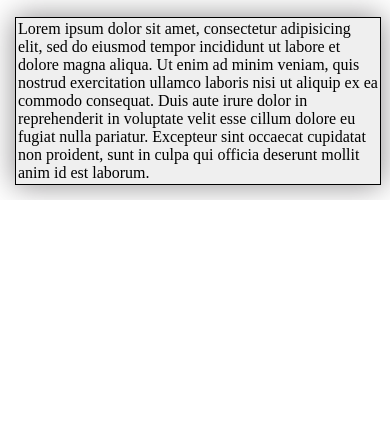
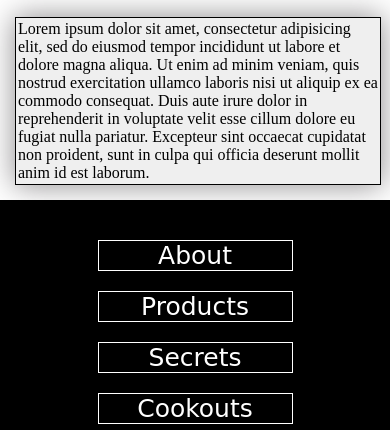
Before and after one commit to Bigupzz/basecamp, a plain HTML site: page index.html in a window 390 px wide. Shown: the part 670-1100 px from the top of the page. Before the commit the page ends 870 px from the top, so only its background shows below. Drawn offline with Linux system fonts and the light colour scheme; a web font is replaced by a local one.

Commit message:
add footer and style

```diff
--- a/index.html
+++ b/index.html
@@ -76,6 +76,23 @@
 
 
 
+
+
   </div>
+  <footer>
+    <div class="footwrap">
+      <ul>
+        <li><a href="#">About</a></li>
+        <li><a href="#">Products</a></li>
+        <li><a href="#">Secrets</a></li>
+        <li><a href="#">Cookouts</a></li>
+      </ul>
+
+    </div>
+
+
+  </footer>
+
+
   </body>
 </html>
--- a/resources/css/main.css
+++ b/resources/css/main.css
@@ -66,6 +66,39 @@ body {
 		-webkit-box-shadow: 0px 0px 28px 1px rgba(105,103,105,0.73);
 		-moz-box-shadow: 0px 0px 28px 1px rgba(105,103,105,0.73);
 		box-shadow: 0px 0px 28px 1px rgba(105,103,105,0.73);
+	}
+
+
+	footer {
+		width: 100%;
+		background-color: black;
+		height:300px;
+	}
+
+	.footwrap {
+		width:50%;
+		margin: 0 auto 0 auto;
+		padding: 20px;
+	}
+
+	footer ul {
+		list-style-type: none;
+		background-color: none;
+		text-align: center;
+	}
+
+	footer li {
+		margin-top: 20px;
+		border: 1px solid white;
+
+	}
+
+	footer a {
+		font-family:  'Passero One', cursive;
+		color: white;
+		font-size: 25px;
+		text-decoration: none;
+
 	}
 
 }
```
Also changed, not shown: resources/images/Fire-Charcoal.jpg (added).
